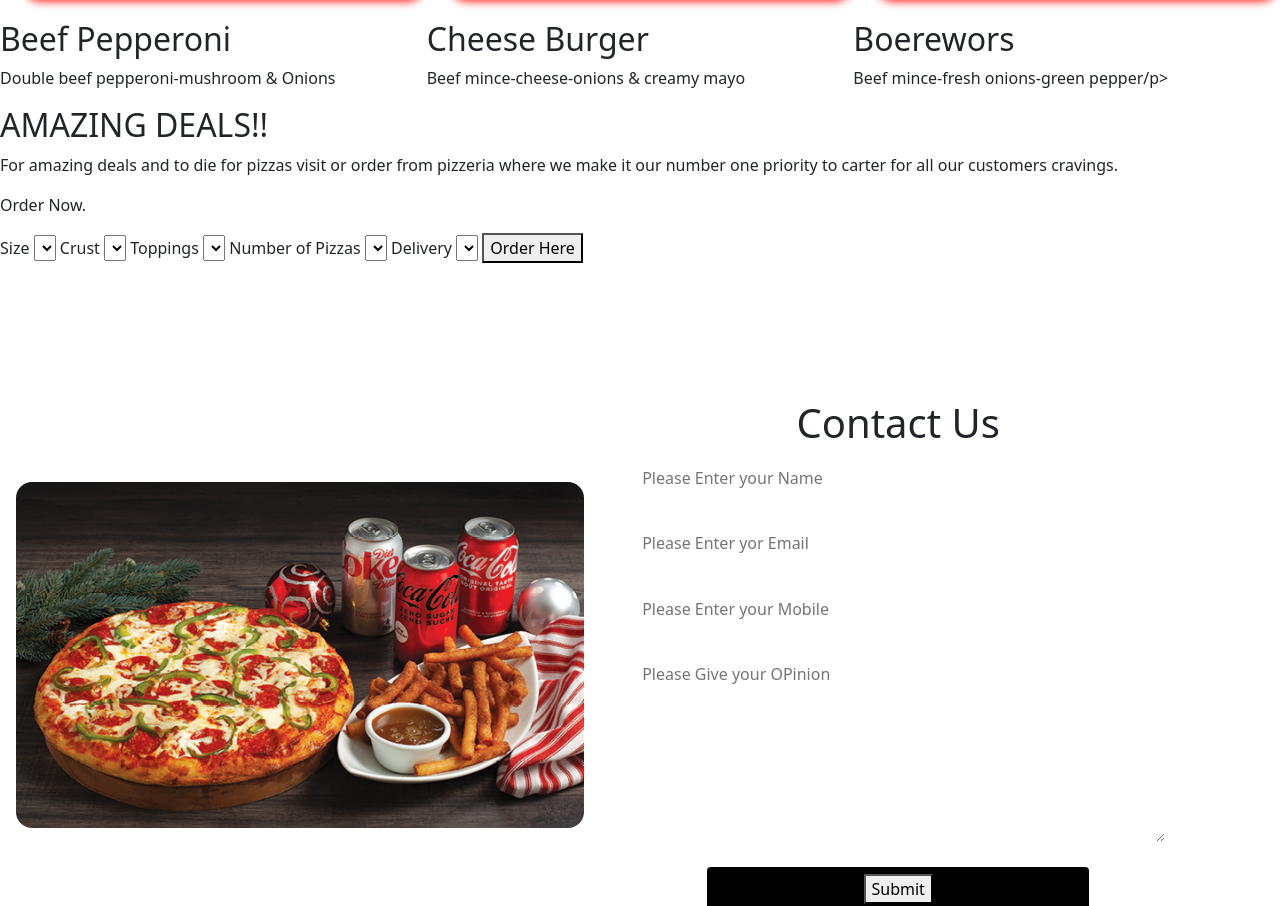
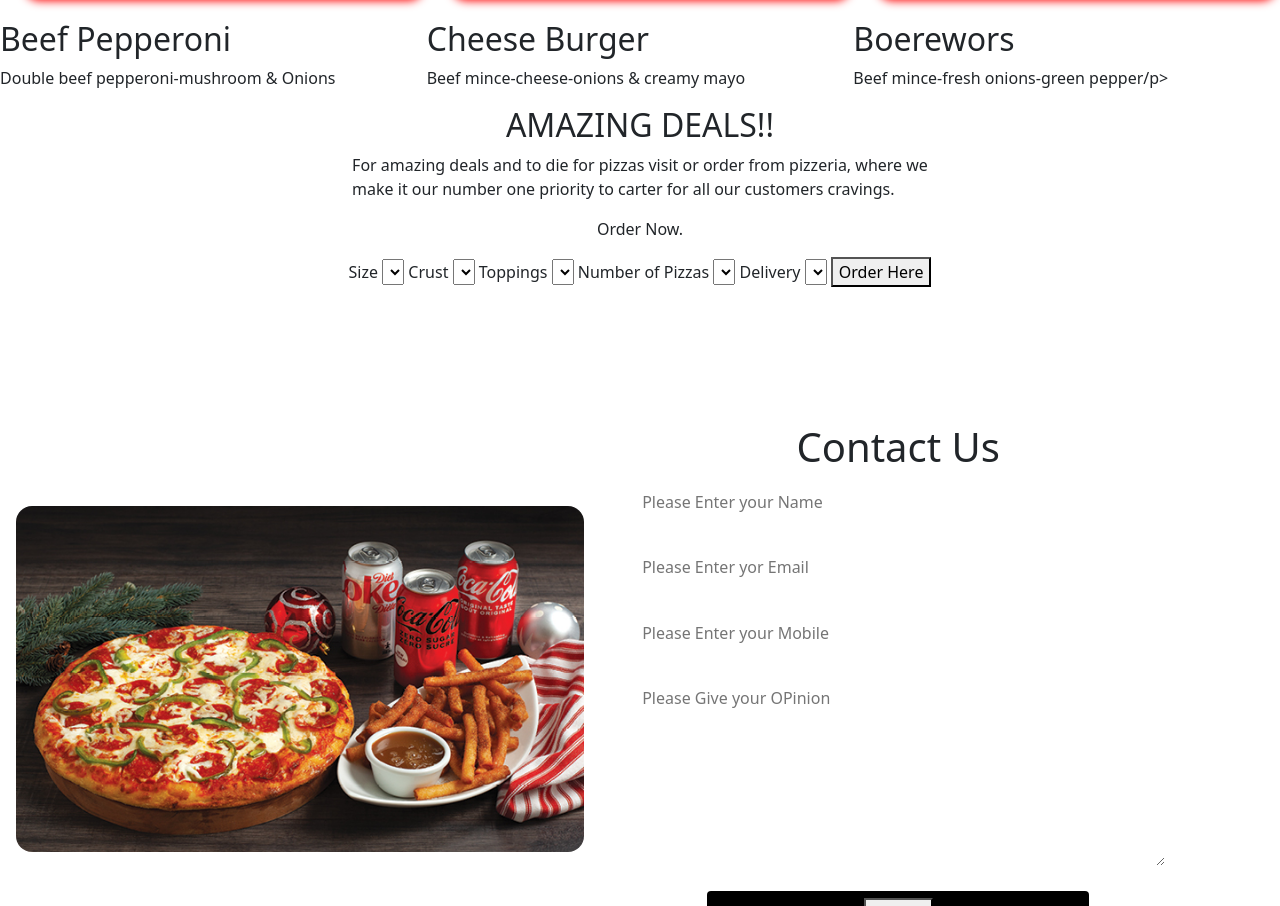
Before and after one commit to HBMakena/week4-ip, a plain HTML site: page index.html in a window 1280 px wide. Shown: the part 2029-2935 px from the top of the page. Drawn offline with nearby package versions, Linux system fonts and the light colour scheme.

Commit message:
changed flex direction

```diff
--- a/css/style.css
+++ b/css/style.css
@@ -167,3 +167,9 @@ ul li a:hover{
     width: 50%;
     background-color: black;
 }
+.services{
+    display: flex;
+    justify-content: center;
+    align-items: center;
+    flex-direction: column;
+}
--- a/index.html
+++ b/index.html
@@ -104,7 +104,7 @@
     <section>
       <div class="services">
         <h2>AMAZING DEALS!!</h2>
-        <P>For amazing deals and to die for pizzas visit or order from pizzeria where we make it our number one priority to carter for all our customers cravings.</P>
+        <P>For amazing deals and to die for pizzas visit or order from pizzeria, where we <br>make it our number one priority to carter for all our customers cravings.</P>
         <p>Order Now.</p>
         <form>
           <span>
@@ -129,7 +129,6 @@
           </span>
           <button>Order Here</button>
         </form>
-
       </div>
     </section>
     <footer class="contact">
```
